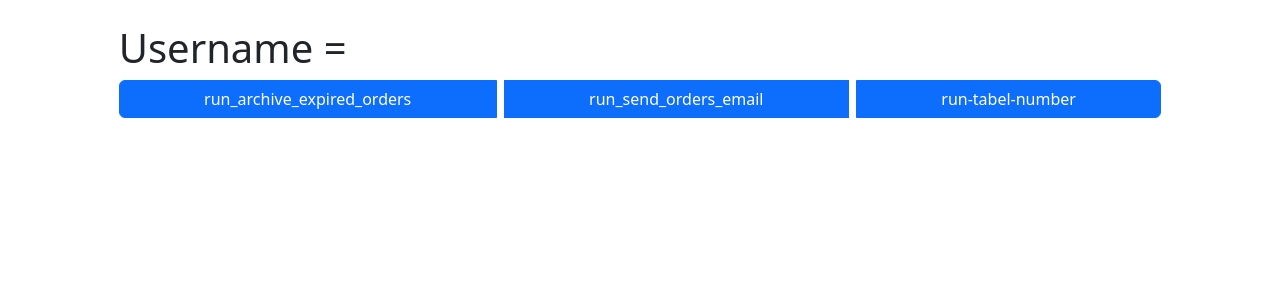
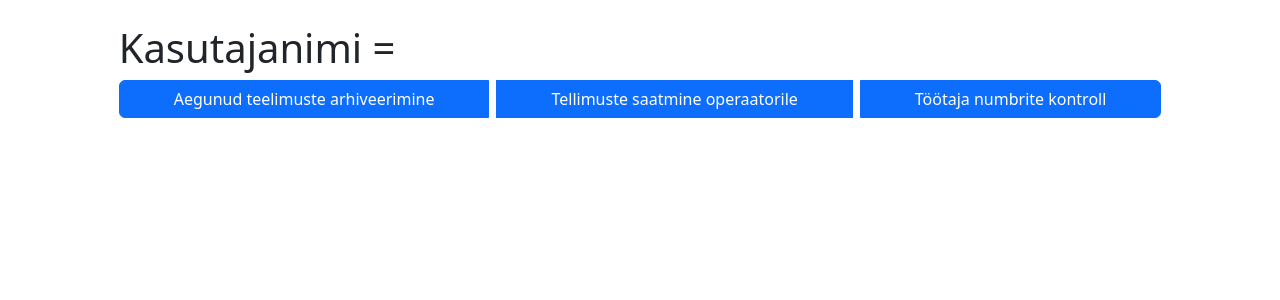
Before and after one commit to vadimaland/foodbook, a Django app: template app/templates/user/service.html in a window 1280 px wide. Shown: the part 73-373 px from the top of the page. Run offline with Django 4.2, Linux system fonts and the light colour scheme; the template is opened without the code that fills it, so the values that code supplies are empty; some libraries are stand-ins or nearby versions.

Commit message:
update 13.03.2025 10:00

```diff
--- a/app/templates/user/service.html
+++ b/app/templates/user/service.html
@@ -14,12 +14,12 @@
 {% endfor %}
 
 <div class="container">
-    <h1>Username = {{ name }}</h1>
+    <h1>Kasutajanimi = {{ user.username }}</h1>
     <div class="row">
         <div class="btn-group" role="group">
-            <button type="button" class="btn btn-primary me-2" onclick="location.href='{% url 'run_archive_expired_orders' %}'">run_archive_expired_orders</button>
-            <button type="button" class="btn btn-primary me-2" onclick="location.href='{% url 'run_send_orders_email' %}'">run_send_orders_email</button>
-            <button type="button" class="btn btn-primary" onclick="location.href='{% url 'run-tabel-number' %}'">run-tabel-number</button>
+            <button type="button" class="btn btn-primary me-2" onclick="location.href='{% url 'run_archive_expired_orders' %}'">Aegunud teelimuste arhiveerimine</button>
+            <button type="button" class="btn btn-primary me-2" onclick="location.href='{% url 'run_send_orders_email' %}'">Tellimuste saatmine operaatorile</button>
+            <button type="button" class="btn btn-primary" onclick="location.href='{% url 'run-tabel-number' %}'">Töötaja numbrite kontroll</button>
         </div>
     </div>
 </div>
```
